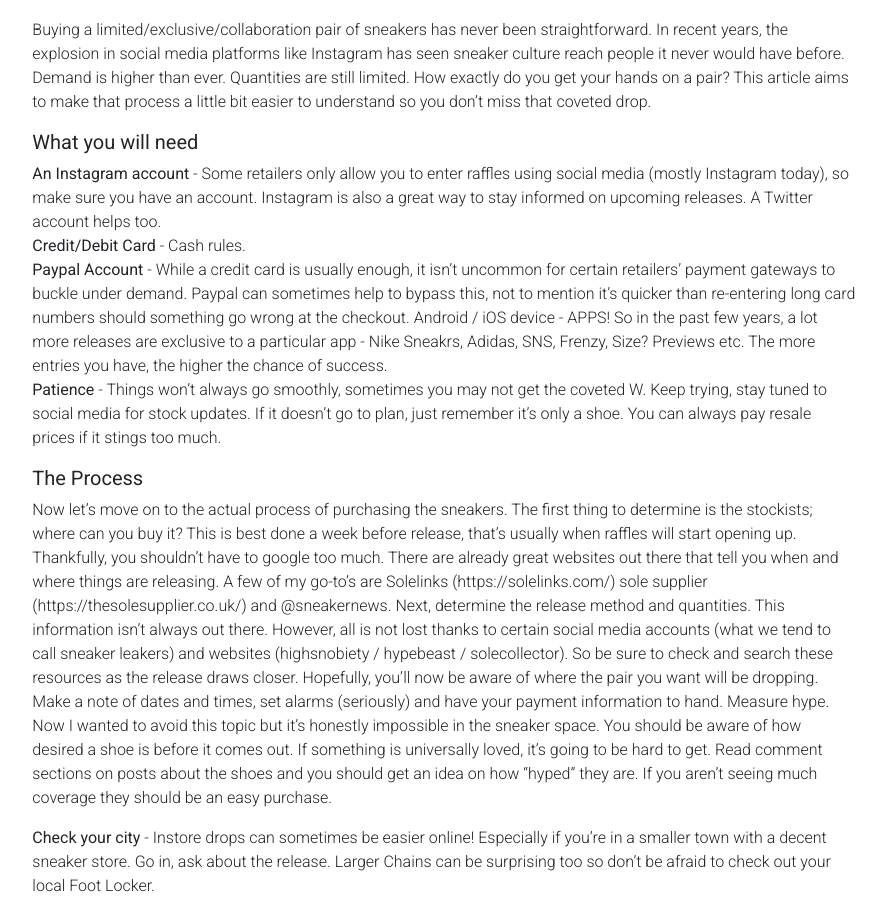
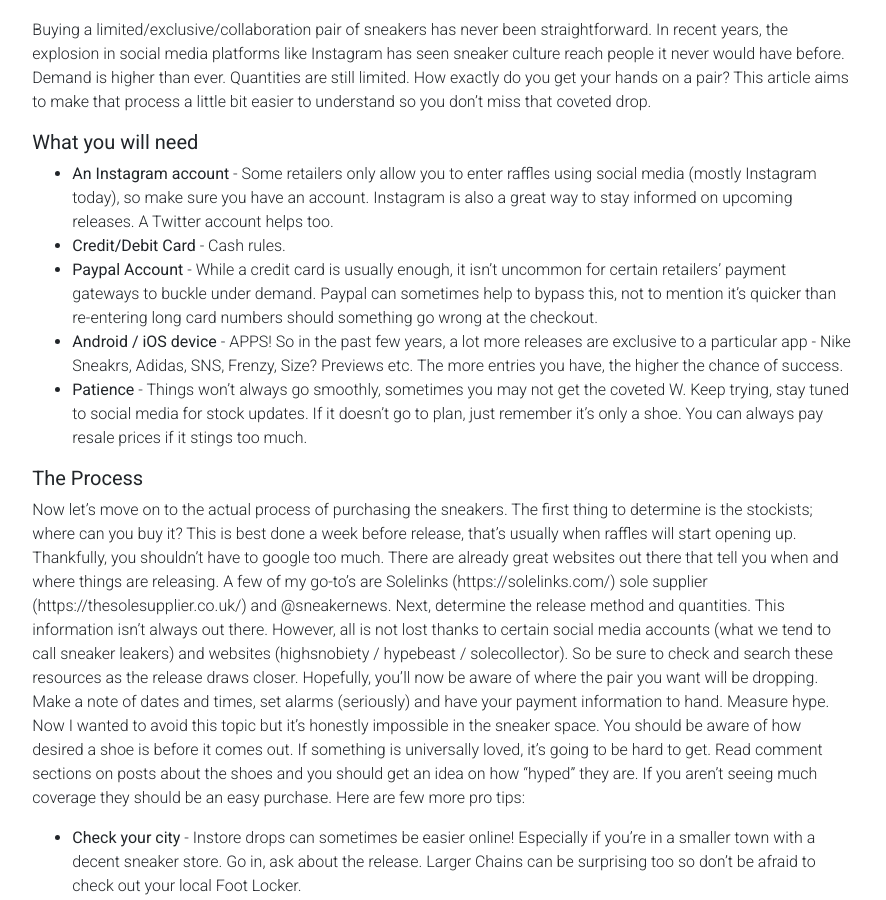
Before and after one commit to parm1der/parm1der.github.io, a Jekyll site: the page built from _posts/2019-06-22-how-to-buy-limited-sneakers.md, in a window 1280 px wide and 900 px high, scrolled down 700 px. Shown: the whole window, without its empty margins (196-1082 px from the left). Built offline with Jekyll 4.4.1, drawn with Linux system fonts in a browser that asks for light colours; comment, search, counter and statistics services are not loaded; some of the changed lines change nothing that is shown; some of the changed text lies outside the part shown.

Commit message:
snkr upd

```diff
--- a/_posts/2019-06-22-how-to-buy-limited-sneakers.md
+++ b/_posts/2019-06-22-how-to-buy-limited-sneakers.md
@@ -21,11 +21,11 @@
 <h5>What you will need</h5>
 
 
-**An Instagram account** - Some retailers only allow you to enter raffles using social media (mostly Instagram today), so make sure you have an account. Instagram is also a great way to stay informed on upcoming releases. A Twitter account helps too.
-**Credit/Debit Card** - Cash rules.
-**Paypal Account** - While a credit card is usually enough, it isn't uncommon for certain retailers' payment gateways to buckle under demand. Paypal can sometimes help to bypass this, not to mention it's quicker than re-entering long card numbers should something go wrong at the checkout.
-Android / iOS device - APPS! So in the past few years, a lot more releases are exclusive to a particular app - Nike Sneakrs, Adidas, SNS, Frenzy, Size? Previews etc. The more entries you have, the higher the chance of success.
-**Patience** - Things won't always go smoothly, sometimes you may not get the coveted W. Keep trying, stay tuned to social media for stock updates. If it doesn't go to plan, just remember it's only a shoe. You can always pay resale prices if it stings too much.
+- **An Instagram account** - Some retailers only allow you to enter raffles using social media (mostly Instagram today), so make sure you have an account. Instagram is also a great way to stay informed on upcoming releases. A Twitter account helps too.
+- **Credit/Debit Card** - Cash rules.
+- **Paypal Account** - While a credit card is usually enough, it isn't uncommon for certain retailers' payment gateways to buckle under demand. Paypal can sometimes help to bypass this, not to mention it's quicker than re-entering long card numbers should something go wrong at the checkout.
+- **Android / iOS device** - APPS! So in the past few years, a lot more releases are exclusive to a particular app - Nike Sneakrs, Adidas, SNS, Frenzy, Size? Previews etc. The more entries you have, the higher the chance of success.
+- **Patience** - Things won't always go smoothly, sometimes you may not get the coveted W. Keep trying, stay tuned to social media for stock updates. If it doesn't go to plan, just remember it's only a shoe. You can always pay resale prices if it stings too much.
 
 
 
@@ -34,15 +34,15 @@
 
 Now let's move on to the actual process of purchasing the sneakers. The first thing to determine is the stockists; where can you buy it? This is best done a week before release, that's usually when raffles will start opening up. Thankfully, you shouldn't have to google too much. There are already great websites out there that tell you when and where things are releasing. A few of my go-to's are Solelinks (https://solelinks.com/) sole supplier (https://thesolesupplier.co.uk/) and @sneakernews.
 Next, determine the release method and quantities. This information isn't always out there. However, all is not lost thanks to certain social media accounts (what we tend to call sneaker leakers) and websites (highsnobiety / hypebeast / solecollector). So be sure to check and search these resources as the release draws closer. Hopefully, you'll now be aware of where the pair you want will be dropping. Make a note of dates and times, set alarms (seriously) and have your payment information to hand.
-Measure hype. Now I wanted to avoid this topic but it's honestly impossible in the sneaker space. You should be aware of how desired a shoe is before it comes out. If something is universally loved, it's going to be hard to get. Read comment sections on posts about the shoes and you should get an idea on how "hyped" they are. If you aren't seeing much coverage they should be an easy purchase.
+Measure hype. Now I wanted to avoid this topic but it's honestly impossible in the sneaker space. You should be aware of how desired a shoe is before it comes out. If something is universally loved, it's going to be hard to get. Read comment sections on posts about the shoes and you should get an idea on how "hyped" they are. If you aren't seeing much coverage they should be an easy purchase. Here are few more pro tips:
 
-**Check your city** - Instore drops can sometimes be easier online! Especially if you're in a smaller town with a decent sneaker store. Go in, ask about the release. Larger Chains can be surprising too so don't be afraid to check out your local Foot Locker.
+- **Check your city** - Instore drops can sometimes be easier online! Especially if you're in a smaller town with a decent sneaker store. Go in, ask about the release. Larger Chains can be surprising too so don't be afraid to check out your local Foot Locker.
 
-**Follow the leader** - Knowledge is power! If you don't know where the shoes are releasing, you aren't making your life any easier. Follow sneaker leakers on twitter and Instagram! The world of sneakers honestly moves so fast today. Use social media to your advantage to stay on top of things. If you're old school then there's plenty of great footwear forums out there too.
+- **Follow the leader** - Knowledge is power! If you don't know where the shoes are releasing, you aren't making your life any easier. Follow sneaker leakers on twitter and Instagram! The world of sneakers honestly moves so fast today. Use social media to your advantage to stay on top of things. If you're old school then there's plenty of great footwear forums out there too.
 
-**Enter (mostly) every raffle** - This depends on the "hype" before release. If the shoe is getting a high amount of attention, enter every single raffle. You have to be in it to win it. Raffles can be annoying, different retailers have them up at different times. Each retailer has specific hoops to jump through. If the release is worth it to you - jump through those hoops. Sometimes you may see less hype for a shoe. If this is the case you can afford to be picky. Just enter whichever retailers you like purchasing from. I usually gravitate to ones with fast postage and simple return procedures.
+- **Enter (mostly) every raffle** - This depends on the "hype" before release. If the shoe is getting a high amount of attention, enter every single raffle. You have to be in it to win it. Raffles can be annoying, different retailers have them up at different times. Each retailer has specific hoops to jump through. If the release is worth it to you - jump through those hoops. Sometimes you may see less hype for a shoe. If this is the case you can afford to be picky. Just enter whichever retailers you like purchasing from. I usually gravitate to ones with fast postage and simple return procedures.
 
-**Save links** - When it comes to release day, it pays to be quick. Shoes can sell out in seconds. Save/Bookmark links of the sites that will have them beforehand to save yourself time.
+- **Save links** - When it comes to release day, it pays to be quick. Shoes can sell out in seconds. Save/Bookmark links of the sites that will have them beforehand to save yourself time.
 
 
 
@@ -73,22 +73,22 @@
 
 
 
-**Mini-Glossary**
+<h5>Glossary</h5>
 
 
-Sneakerhead: A person with a passion for sneakers.
-W: Win. Being successful.
-L: Loss. Not getting what you wanted.
-Cop: The act of purchasing or acquiring a product.
-Bot: Robot. An automated script that purchases high quantities of a limited product on behalf of a person.
-Colourway: Refers to the combination of colours on the sneaker i.e. the infamous Bred colourway is black and red.
-Outsole: The bottom of the shoe.
-Midsole: The part of the shoe between the outsole and insole.
-Icy Sole: Translucent sole
-LC: Legit check. The act of authenticating a product.
-Drop: Release. The moment when a product is available.
-Swoosh: The Nike check logo
-Shell Toes: Usually referring to the Adidas Superstar
-AF1: Nike Air Force 1
-1s, 3s, 4s, 11s, 13s: Basically refers to that Air Jordan model e.g. the Air Jordan 1.
-Hype: Refers to the amount of buzz surrounding a release
+**Sneakerhead**: A person with a passion for sneakers.
+**W**: Win. Being successful.
+**L**: Loss. Not getting what you wanted.
+**Cop**: The act of purchasing or acquiring a product.
+**Bot**: Robot. An automated script that purchases high quantities of a limited product on behalf of a person. The worst thing about buying sneakers today.
+**Colourway**: Refers to the combination of colours on the sneaker i.e. the infamous Bred colourway is black and red.
+**Outsole**: The bottom of the shoe.
+**Midsole**: The part of the shoe between the outsole and insole.
+**Icy Sole**: Translucent sole
+**LC**: Legit check. The act of authenticating a product.
+**Drop**: Release. The moment when a product is available.
+**Swoosh**: The Nike check logo
+**Shell Toes**: Usually referring to the Adidas Superstar
+**AF1**: Nike Air Force 1
+**1s, 3s, 4s, 11s, 13s**: Basically refers to that Air Jordan model e.g. the Air Jordan 1.
+**Hype**: Refers to the amount of buzz surrounding a release
```
